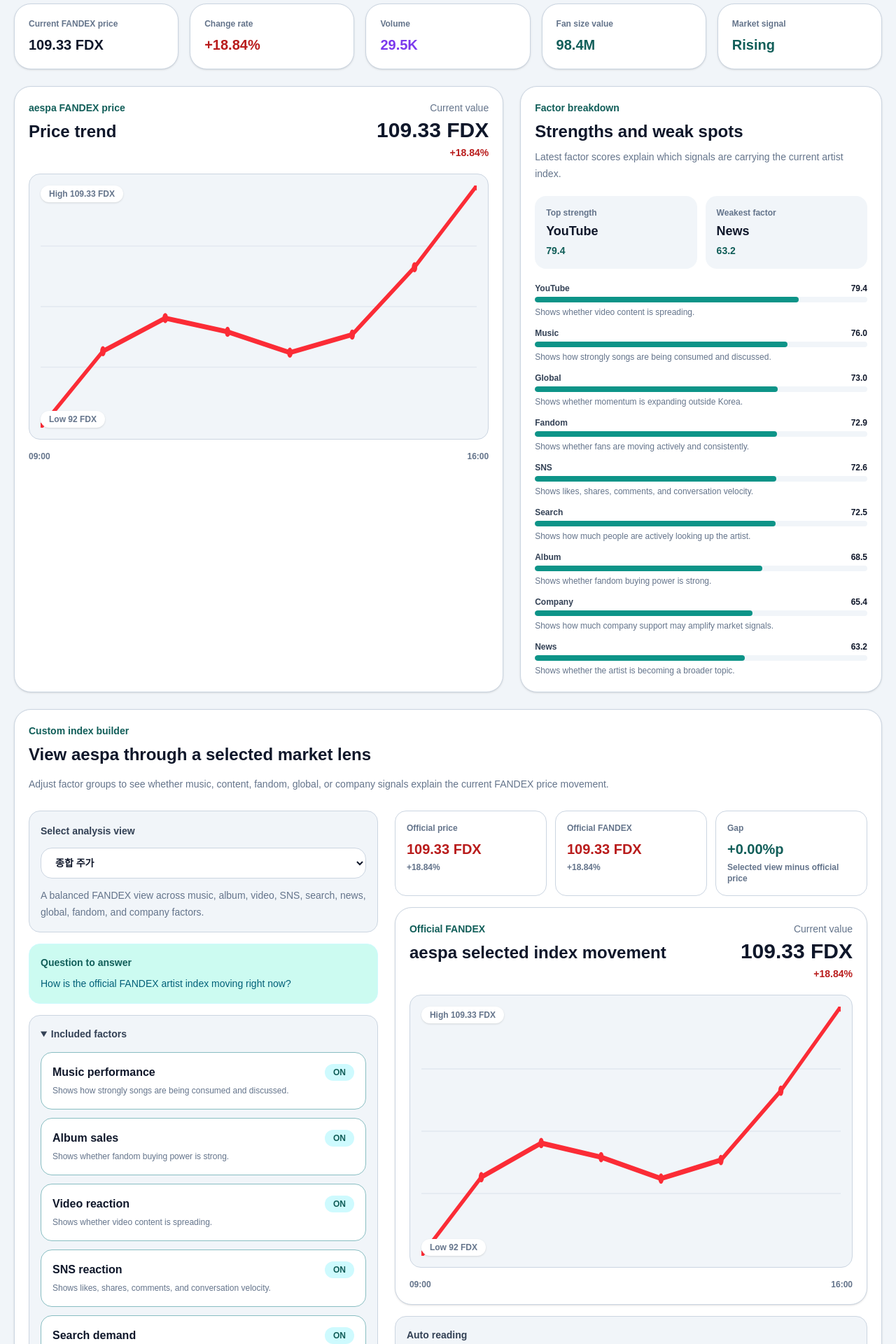
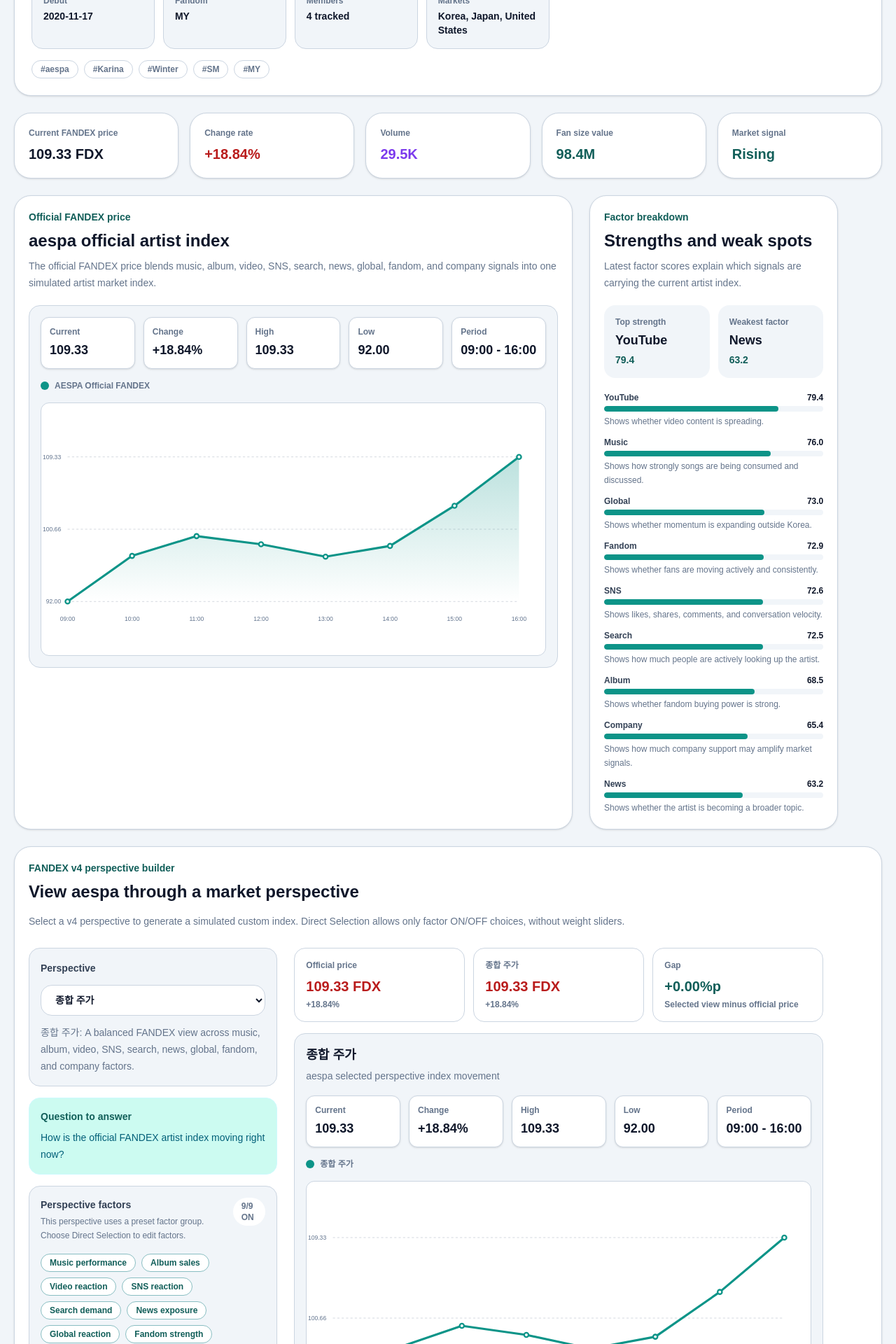
Before and after one commit to kpopmaker/fandex, a Next.js app: page /artists/aespa in a window 1280 px wide. Shown: the part 460-2380 px from the top of the page at 70% size. Built offline with nearby package versions, Linux system fonts and the light colour scheme.

Commit message:
feat: introduce artist perspective chart experience

```diff
--- a/app/artists/[artistId]/page.tsx
+++ b/app/artists/[artistId]/page.tsx
@@ -1,8 +1,8 @@
 import Link from 'next/link';
 import { notFound } from 'next/navigation';
+import FandexLineChart from '../../components/FandexLineChart';
 import ArtistNewsSection from '../../components/v3/ArtistNewsSection';
 import CustomIndexBuilder from '../../components/v3/CustomIndexBuilder';
-import LineChartCard from '../../components/v3/LineChartCard';
 import {
   artistUniverse,
   getArtistV3ById,
@@ -84,6 +84,9 @@
   const priceChangeRate = (priceChange / firstPrice.price) * 100;
   const isUp = priceChange >= 0;
   const marketSignal = getMarketSignal(priceChangeRate, latestPrice.volume);
+  const periodLabel = `${priceHistory[0]?.time ?? '-'} - ${
+    priceHistory[priceHistory.length - 1]?.time ?? '-'
+  }`;
   const factorRows = factorDefinitionsV3
     .map((factor) => ({
       key: factor.key,
@@ -123,6 +126,30 @@
                 is not a real stock, security, investment product, or financial
                 advice.
               </p>
+
+              <div className="mt-5 grid gap-3 sm:grid-cols-2 xl:grid-cols-4">
+                <IntroFact label="Debut" value={artist.debutDate} />
+                <IntroFact label="Fandom" value={artist.fandomName ?? 'TBD'} />
+                <IntroFact
+                  label="Members"
+                  value={`${artist.members.length} tracked`}
+                />
+                <IntroFact
+                  label="Markets"
+                  value={artist.countryFocus.slice(0, 3).join(', ')}
+                />
+              </div>
+
+              <div className="mt-4 flex flex-wrap gap-2">
+                {artist.keywords.slice(0, 6).map((keyword) => (
+                  <span
+                    key={keyword}
+                    className="rounded-full border border-slate-200 bg-white px-3 py-1 text-xs font-bold text-slate-500 dark:border-slate-800 dark:bg-slate-900 dark:text-slate-300"
+                  >
+                    #{keyword}
+                  </span>
+                ))}
+              </div>
             </div>
 
             <div className="flex flex-wrap gap-3 lg:justify-end">
@@ -177,13 +204,43 @@
         </section>
 
         <section className="grid gap-6 xl:grid-cols-[1.15fr_0.85fr]">
-          <LineChartCard
-            title={`${artist.nameEn} FANDEX price`}
-            subtitle="Price trend"
-            points={chartPoints}
-            valueSuffix=" FDX"
-            height={380}
-          />
+          <section className="rounded-3xl border border-slate-200 bg-white p-5 shadow-sm dark:border-slate-800 dark:bg-slate-950">
+            <div className="mb-5">
+              <p className="text-sm font-bold text-cyan-600 dark:text-cyan-300">
+                Official FANDEX price
+              </p>
+              <h2 className="mt-2 text-2xl font-black text-slate-950 dark:text-white">
+                {artist.nameEn} official artist index
+              </h2>
+              <p className="mt-2 text-sm leading-6 text-slate-500 dark:text-slate-400">
+                The official FANDEX price blends music, album, video, SNS,
+                search, news, global, fandom, and company signals into one
+                simulated artist market index.
+              </p>
+            </div>
+
+            <FandexLineChart
+              ariaLabel={`${artist.nameEn} official FANDEX price line chart`}
+              period={periodLabel}
+              height={360}
+              minWidth={720}
+              showArea
+              valueLocale="en-US"
+              minimumFractionDigits={2}
+              maximumFractionDigits={2}
+              changeFractionDigits={2}
+              series={[
+                {
+                  id: `${artist.id}-official-price`,
+                  label: `${artist.ticker} Official FANDEX`,
+                  points: chartPoints.map((point) => ({
+                    label: point.time,
+                    value: point.value,
+                  })),
+                },
+              ]}
+            />
+          </section>
 
           <section className="rounded-3xl border border-slate-200 bg-white p-5 shadow-sm dark:border-slate-800 dark:bg-slate-950">
             <div className="mb-5">
@@ -340,6 +397,17 @@
   );
 }
 
+function IntroFact({ label, value }: { label: string; value: string }) {
+  return (
+    <div className="rounded-2xl border border-slate-100 bg-slate-50 p-4 dark:border-slate-800 dark:bg-slate-900/60">
+      <p className="text-xs font-bold text-slate-400">{label}</p>
+      <p className="mt-1 text-sm font-black text-slate-950 dark:text-white">
+        {value}
+      </p>
+    </div>
+  );
+}
+
 function FactorHighlight({
   label,
   factor,
--- a/app/components/v3/CustomIndexBuilder.tsx
+++ b/app/components/v3/CustomIndexBuilder.tsx
@@ -14,7 +14,7 @@
   defaultFactorWeightsV3,
   factorDefinitionsV3,
 } from '../../data/v3/mockData';
-import LineChartCard from './LineChartCard';
+import FandexLineChart from '../FandexLineChart';
 
 type CustomIndexBuilderProps = {
   artistName: string;
@@ -22,6 +22,28 @@
 };
 
 const allFactorKeys = factorDefinitionsV3.map((factor) => factor.key);
+
+const perspectiveOrder: CustomIndexViewId[] = [
+  'all',
+  'buzz',
+  'fandomExpansion',
+  'contentReaction',
+  'globalReaction',
+  'businessImpact',
+  'organicPublic',
+  'custom',
+];
+
+const perspectiveLabels: Record<CustomIndexViewId, string> = {
+  all: '종합 주가',
+  buzz: '화제성 중심',
+  fandomExpansion: '팬덤 확장 중심',
+  contentReaction: '콘텐츠 반응 중심',
+  globalReaction: '해외 반응 중심',
+  businessImpact: '사업성 중심',
+  organicPublic: '대중 확산 중심',
+  custom: '직접 선택',
+};
 
 function scoreToPrice(score: number) {
   return Number((100 * Math.exp((score - 50) / 50)).toFixed(2));
@@ -78,10 +100,14 @@
     useState<CustomIndexViewId>('all');
   const [customEnabledFactors, setCustomEnabledFactors] =
     useState<FactorKey[]>(['search', 'news', 'youtube', 'sns']);
+  const perspectiveOptions = perspectiveOrder
+    .map((id) => customIndexViews.find((view) => view.id === id))
+    .filter((view): view is NonNullable<typeof view> => Boolean(view));
 
   const selectedView =
     customIndexViews.find((view) => view.id === selectedViewId) ??
     customIndexViews[0];
+  const selectedPerspectiveLabel = perspectiveLabels[selectedViewId];
   const isCustomMode = selectedViewId === 'custom';
   const activeFactors = isCustomMode
     ? customEnabledFactors
@@ -118,6 +144,9 @@
   const changeGap = selectedChangeRate - officialChangeRate;
   const latestOfficial = officialChartPoints[officialChartPoints.length - 1];
   const latestSelected = selectedChartPoints[selectedChartPoints.length - 1];
+  const periodLabel = `${officialChartPoints[0]?.time ?? '-'} - ${
+    officialChartPoints[officialChartPoints.length - 1]?.time ?? '-'
+  }`;
 
   function handleViewChange(nextId: CustomIndexViewId) {
     setSelectedViewId(nextId);
@@ -149,16 +178,16 @@
     <div className="rounded-3xl border border-slate-200 bg-white p-5 shadow-sm dark:border-slate-800 dark:bg-slate-950">
       <div className="mb-6">
         <p className="text-sm font-bold text-cyan-600 dark:text-cyan-300">
-          Custom index builder
+          FANDEX v4 perspective builder
         </p>
 
         <h2 className="mt-2 text-2xl font-black text-slate-950 dark:text-white">
-          View {artistName} through a selected market lens
+          View {artistName} through a market perspective
         </h2>
 
         <p className="mt-3 max-w-4xl text-sm leading-7 text-slate-500 dark:text-slate-400">
-          Adjust factor groups to see whether music, content, fandom, global,
-          or company signals explain the current FANDEX price movement.
+          Select a v4 perspective to generate a simulated custom index. Direct
+          Selection allows only factor ON/OFF choices, without weight sliders.
         </p>
       </div>
 
@@ -169,7 +198,7 @@
               htmlFor="custom-index-view"
               className="text-sm font-black text-slate-700 dark:text-slate-200"
             >
-              Select analysis view
+              Perspective
             </label>
 
             <select
@@ -180,15 +209,15 @@
               }
               className="mt-3 w-full rounded-2xl border border-slate-200 bg-white px-4 py-3 text-sm font-black text-slate-950 outline-none focus:border-cyan-400 dark:border-slate-700 dark:bg-slate-950 dark:text-white"
             >
-              {customIndexViews.map((view) => (
+              {perspectiveOptions.map((view) => (
                 <option key={view.id} value={view.id}>
-                  {view.label}
+                  {perspectiveLabels[view.id as CustomIndexViewId]}
                 </option>
               ))}
             </select>
 
             <p className="mt-3 text-sm leading-6 text-slate-500 dark:text-slate-400">
-              {selectedView.description}
+              {selectedPerspectiveLabel}: {selectedView.description}
             </p>
           </div>
 
@@ -202,14 +231,24 @@
             </p>
           </div>
 
-          <details
-            open
-            className="rounded-2xl border border-slate-100 bg-slate-50 p-4 dark:border-slate-800 dark:bg-slate-900/60"
-          >
-            <summary className="cursor-pointer text-sm font-black text-slate-700 dark:text-slate-200">
-              Included factors
-            </summary>
+          <div className="rounded-2xl border border-slate-100 bg-slate-50 p-4 dark:border-slate-800 dark:bg-slate-900/60">
+            <div className="flex items-start justify-between gap-3">
+              <div>
+                <p className="text-sm font-black text-slate-700 dark:text-slate-200">
+                  {isCustomMode ? 'Direct Selection factors' : 'Perspective factors'}
+                </p>
+                <p className="mt-1 text-xs leading-5 text-slate-500 dark:text-slate-400">
+                  {isCustomMode
+                    ? 'Turn factors on or off. Weights stay fixed to the FANDEX v4 default model.'
+                    : 'This perspective uses a preset factor group. Choose Direct Selection to edit factors.'}
+                </p>
+              </div>
+              <span className="rounded-full bg-white px-3 py-1 text-xs font-black text-slate-500 dark:bg-slate-950 dark:text-slate-300">
+                {activeFactors.length}/{factorDefinitionsV3.length} ON
+              </span>
+            </div>
 
+            {isCustomMode ? (
               <div className="mt-4 grid gap-3">
                 {factorDefinitionsV3.map((factor) => {
                   const isEnabled = activeFactors.includes(factor.key);
@@ -218,13 +257,12 @@
                     <button
                       key={factor.key}
                       type="button"
-                    disabled={!isCustomMode}
                       onClick={() => toggleFactor(factor.key)}
-                    className={`rounded-2xl border p-4 text-left transition ${
+                      className={`rounded-2xl border p-4 text-left transition hover:border-cyan-400 ${
                         isEnabled
                           ? 'border-cyan-300 bg-white dark:border-cyan-300 dark:bg-slate-950'
-                        : 'border-slate-200 bg-slate-100 opacity-60 dark:border-slate-800 dark:bg-slate-900'
-                    } ${isCustomMode ? 'hover:border-cyan-400' : 'cursor-default'}`}
+                          : 'border-slate-200 bg-slate-100 dark:border-slate-800 dark:bg-slate-900'
+                      }`}
                     >
                       <div className="flex items-start justify-between gap-3">
                         <div>
@@ -250,14 +288,21 @@
                   );
                 })}
               </div>
-
-            {!isCustomMode && (
-              <p className="mt-4 rounded-2xl bg-white p-3 text-xs font-bold leading-5 text-slate-500 dark:bg-slate-950 dark:text-slate-400">
-                This preset is locked. Choose the custom view to edit factors
-                manually.
-              </p>
+            ) : (
+              <div className="mt-4 flex flex-wrap gap-2">
+                {factorDefinitionsV3
+                  .filter((factor) => activeFactors.includes(factor.key))
+                  .map((factor) => (
+                    <span
+                      key={factor.key}
+                      className="rounded-full border border-cyan-200 bg-white px-3 py-1 text-xs font-bold text-cyan-700 dark:border-cyan-400/20 dark:bg-slate-950 dark:text-cyan-300"
+                    >
+                      {factor.easyLabel}
+                    </span>
+                  ))}
+              </div>
             )}
-          </details>
+          </div>
         </div>
 
         <div className="space-y-4">
@@ -270,7 +315,7 @@
             />
 
             <CompareCard
-              label={selectedView.shortLabel}
+              label={selectedPerspectiveLabel}
               value={`${latestSelected?.value.toFixed(2) ?? '-'} FDX`}
               subValue={`${selectedChangeRate >= 0 ? '+' : ''}${selectedChangeRate.toFixed(2)}%`}
               tone={selectedChangeRate >= 0 ? 'red' : 'blue'}
@@ -284,12 +329,27 @@
             />
           </div>
 
-          <LineChartCard
-            title={selectedView.shortLabel}
-            subtitle={`${artistName} selected index movement`}
-            points={selectedChartPoints}
-            valueSuffix=" FDX"
+          <FandexLineChart
+            title={selectedPerspectiveLabel}
+            description={`${artistName} selected perspective index movement`}
+            ariaLabel={`${artistName} ${selectedPerspectiveLabel} custom index line chart`}
+            period={periodLabel}
             height={390}
+            minWidth={720}
+            valueLocale="en-US"
+            minimumFractionDigits={2}
+            maximumFractionDigits={2}
+            changeFractionDigits={2}
+            series={[
+              {
+                id: `${selectedViewId}-custom-index`,
+                label: selectedPerspectiveLabel,
+                points: selectedChartPoints.map((point) => ({
+                  label: point.time,
+                  value: point.value,
+                })),
+              },
+            ]}
           />
 
           <div className="rounded-2xl border border-slate-100 bg-slate-50 p-4 dark:border-slate-800 dark:bg-slate-900/60">
@@ -299,7 +359,7 @@
 
             <p className="mt-2 text-sm leading-7 text-slate-600 dark:text-slate-300">
               {getAutoReading({
-                selectedLabel: selectedView.shortLabel,
+                selectedLabel: selectedPerspectiveLabel,
                 officialChangeRate,
                 selectedChangeRate,
               })}
```
Lines whose indentation alone changed are shown as unchanged.
